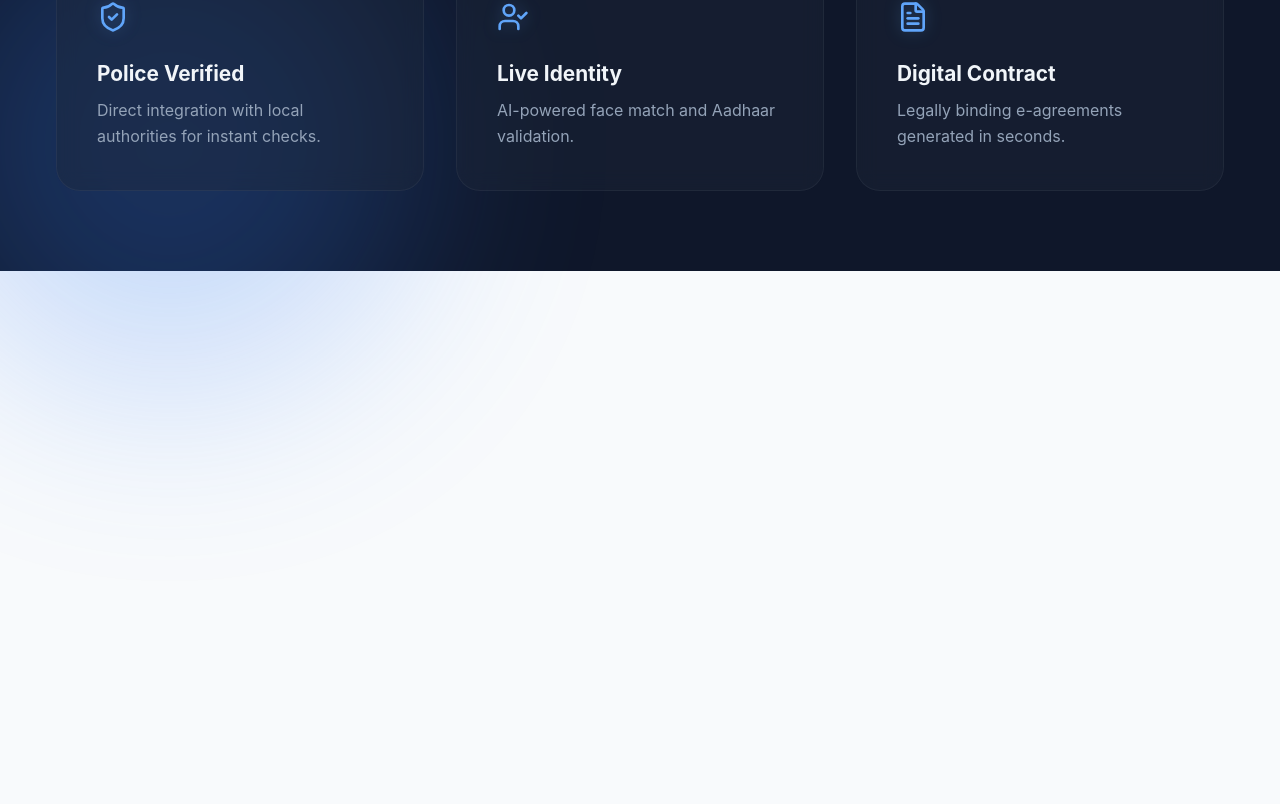
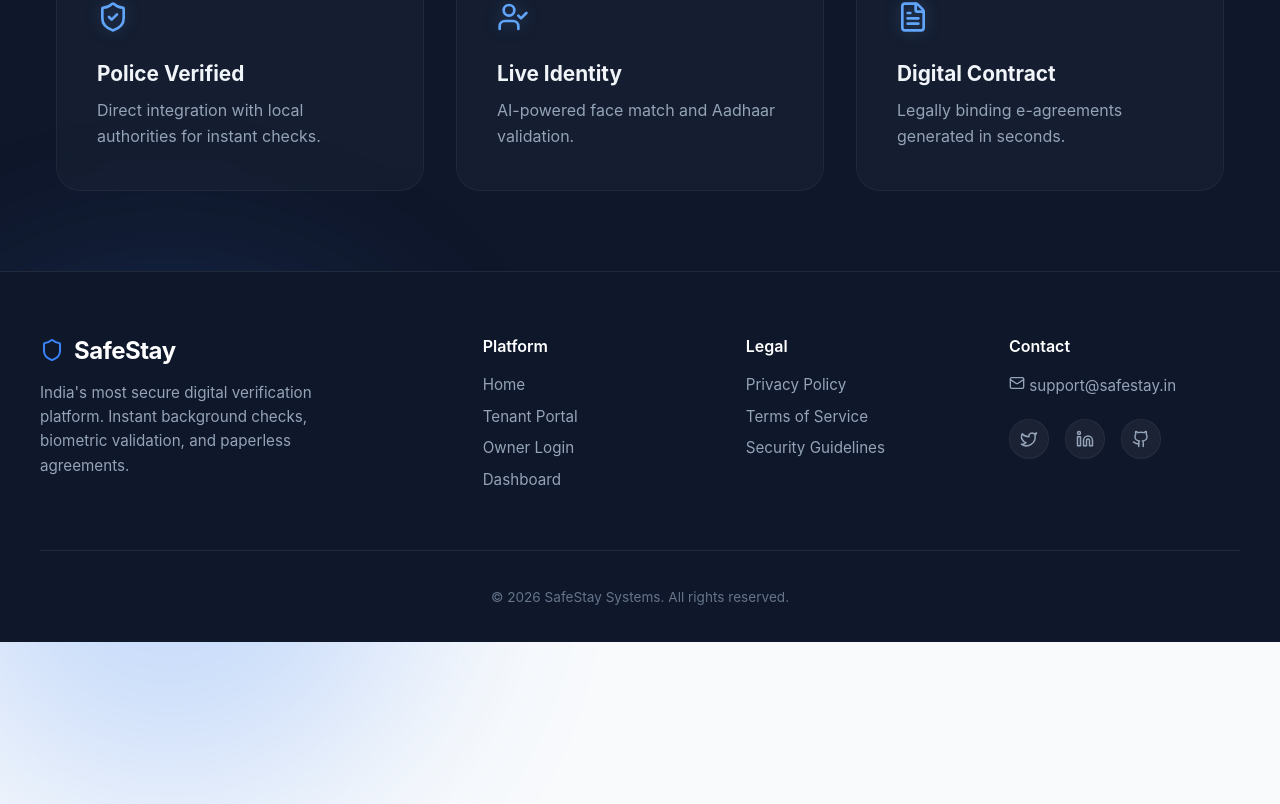
Before and after one commit to DHEERAJHARODE/SSP, a React (Vite) app: page / in a window 1280 px wide. Shown: the part 656-1460 px from the top of the page. Before the commit the page ends 1051 px from the top, so only its background shows below. Built offline with nearby package versions, Linux system fonts and the light colour scheme; no server answers.

Commit message:
Initial commit

```diff
--- /dev/null
+++ b/src/components/Footer.css
@@ -0,0 +1,159 @@
+/* src/components/Footer.css */
+
+.premium-footer {
+  background: #0f172a; /* Slate 900 (Matches Home bg) */
+  border-top: 1px solid rgba(255, 255, 255, 0.08);
+  padding: 4rem 1.5rem 1.5rem;
+  color: #94a3b8; /* Slate 400 */
+  font-family: 'Inter', sans-serif;
+  position: relative;
+  z-index: 10;
+  width: 100%;
+}
+
+.footer-content {
+  max-width: 1200px;
+  margin: 0 auto;
+  display: grid;
+  grid-template-columns: 1fr 2fr;
+  gap: 4rem;
+  margin-bottom: 3rem;
+}
+
+/* Brand Section */
+.brand-header {
+  display: flex;
+  align-items: center;
+  gap: 10px;
+  margin-bottom: 1rem;
+  color: white;
+}
+
+.brand-name {
+  font-size: 1.5rem;
+  font-weight: 700;
+  letter-spacing: -0.5px;
+}
+
+.brand-icon {
+  color: #3b82f6; /* Blue 500 */
+}
+
+.brand-desc {
+  line-height: 1.6;
+  max-width: 320px;
+  font-size: 0.95rem;
+}
+
+/* Links Section */
+.footer-links {
+  display: grid;
+  grid-template-columns: repeat(3, 1fr);
+  gap: 2rem;
+}
+
+.link-column h4 {
+  color: white;
+  font-size: 1rem;
+  font-weight: 600;
+  margin-bottom: 1.2rem;
+  margin-top: 0;
+}
+
+.link-column a {
+  display: block;
+  color: #94a3b8;
+  text-decoration: none;
+  margin-bottom: 0.8rem;
+  transition: all 0.2s ease;
+  font-size: 0.95rem;
+  width: fit-content;
+}
+
+.link-column a:hover {
+  color: #3b82f6;
+  transform: translateX(4px);
+}
+
+.contact-link {
+  display: flex;
+  align-items: center;
+  gap: 8px;
+}
+
+/* Social Icons */
+.social-icons {
+  display: flex;
+  gap: 1rem;
+  margin-top: 1.5rem;
+}
+
+.social-icons a {
+  margin: 0;
+  display: flex;
+  align-items: center;
+  justify-content: center;
+  width: 40px;
+  height: 40px;
+  border-radius: 50%;
+  background: rgba(255, 255, 255, 0.05);
+  border: 1px solid rgba(255, 255, 255, 0.05);
+  transition: all 0.3s;
+}
+
+.social-icons a:hover {
+  background: #3b82f6;
+  border-color: #3b82f6;
+  color: white;
+  transform: translateY(-3px) translateX(0px); /* Override link hover transform */
+  box-shadow: 0 4px 12px rgba(59, 130, 246, 0.3);
+}
+
+/* Bottom Copyright */
+.footer-bottom {
+  max-width: 1200px;
+  margin: 0 auto;
+  padding-top: 1.5rem;
+  border-top: 1px solid rgba(255, 255, 255, 0.08);
+  text-align: center;
+  font-size: 0.85rem;
+  color: #64748b;
+}
+
+/* Responsiveness */
+@media (max-width: 768px) {
+  .footer-content {
+    grid-template-columns: 1fr;
+    gap: 3rem;
+  }
+
+  .footer-links {
+    grid-template-columns: 1fr 1fr;
+  }
+
+  .premium-footer {
+    padding-top: 3rem;
+  }
+}
+
+@media (max-width: 480px) {
+  .footer-links {
+    grid-template-columns: 1fr;
+    text-align: center;
+  }
+
+  .link-column a, .contact-link {
+    margin-left: auto;
+    margin-right: auto;
+  }
+
+  .brand-header, .brand-desc {
+    justify-content: center;
+    text-align: center;
+    margin: 0 auto 1rem auto;
+  }
+
+  .social-icons {
+    justify-content: center;
+  }
+}
--- /dev/null
+++ b/src/components/Footer.jsx
@@ -0,0 +1,58 @@
+import React from 'react';
+import { Shield, Github, Twitter, Linkedin, Mail } from 'lucide-react';
+import './Footer.css';
+
+export default function Footer() {
+  return (
+    <footer className="premium-footer">
+      <div className="footer-content">
+        {/* Brand Section */}
+        <div className="footer-brand">
+          <div className="brand-header">
+            <Shield className="brand-icon" size={24} />
+            <span className="brand-name">SafeStay</span>
+          </div>
+          <p className="brand-desc">
+            India's most secure digital verification platform.
+            Instant background checks, biometric validation, and paperless agreements.
+          </p>
+        </div>
+
+        {/* Links Section */}
+        <div className="footer-links">
+          <div className="link-column">
+            <h4>Platform</h4>
+            <a href="/">Home</a>
+            <a href="/portal">Tenant Portal</a>
+            <a href="/login">Owner Login</a>
+            <a href="/dashboard">Dashboard</a>
+          </div>
+
+          <div className="link-column">
+            <h4>Legal</h4>
+            <a href="#">Privacy Policy</a>
+            <a href="#">Terms of Service</a>
+            <a href="#">Security Guidelines</a>
+          </div>
+
+          <div className="link-column">
+            <h4>Contact</h4>
+            <a href="mailto:support@safestay.in" className="contact-link">
+              <Mail size={16} /> support@safestay.in
+            </a>
+            <div className="social-icons">
+              <a href="#" aria-label="Twitter"><Twitter size={18} /></a>
+              <a href="#" aria-label="LinkedIn"><Linkedin size={18} /></a>
+              <a href="#" aria-label="GitHub"><Github size={18} /></a>
+            </div>
+          </div>
+        </div>
+      </div>
+
+      {/* Copyright Section */}
+      <div className="footer-bottom">
+        <p>© {new Date().getFullYear()} SafeStay Systems. All rights reserved.</p>
+      </div>
+    </footer>
+  );
+}
--- a/src/pages/Home.jsx
+++ b/src/pages/Home.jsx
@@ -2,6 +2,7 @@ import React from 'react';
 import { ArrowRight, ShieldCheck, UserCheck, FileText } from 'lucide-react';
 import Navbar from '../components/Navbar';
 import './Home.css';
+import Footer from '../components/Footer';
 
 export default function Home() {
   return (
@@ -50,6 +51,7 @@ export default function Home() {
           </div>
         </section>
       </main>
+      <Footer />
     </div>
   );
 }
```
